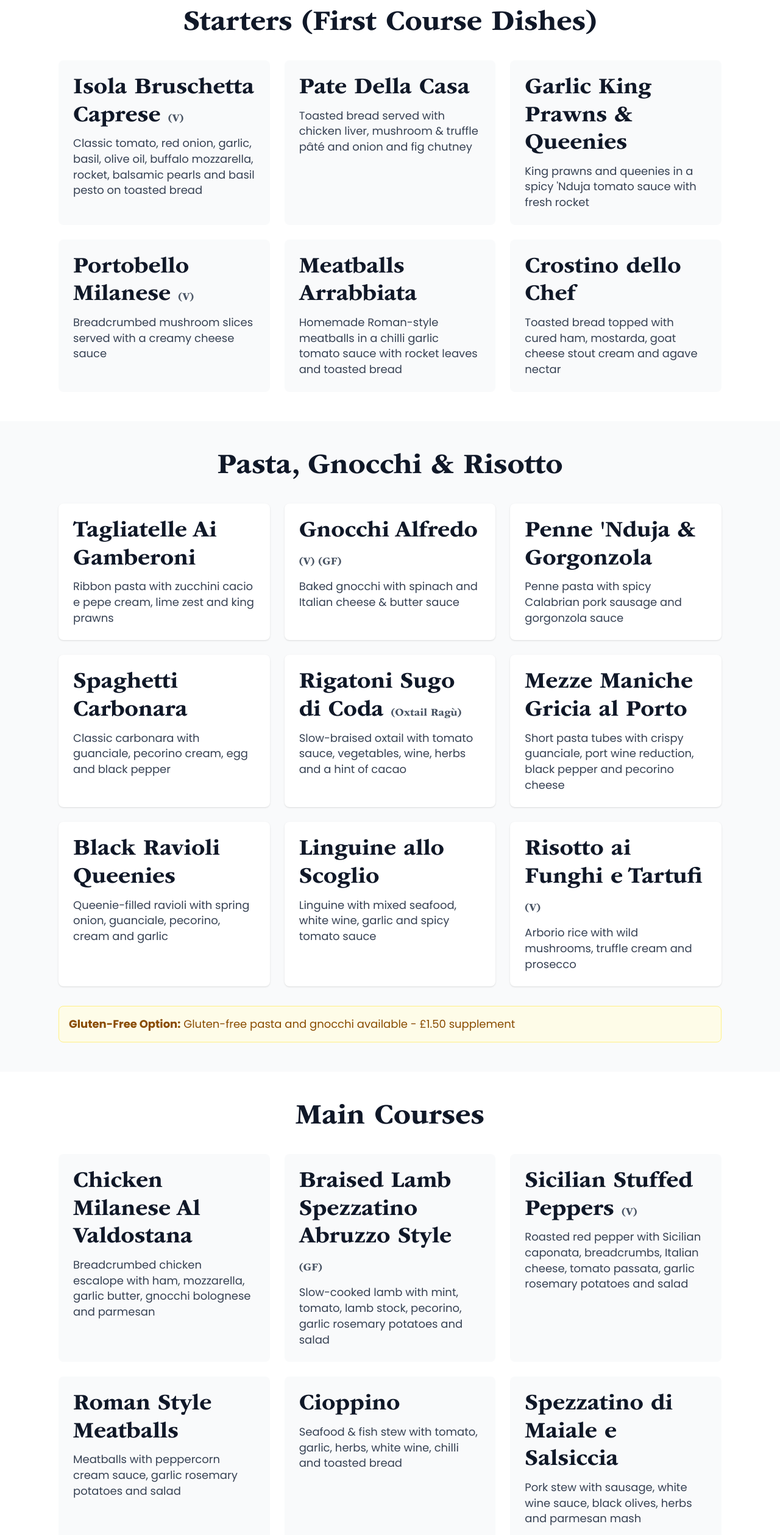
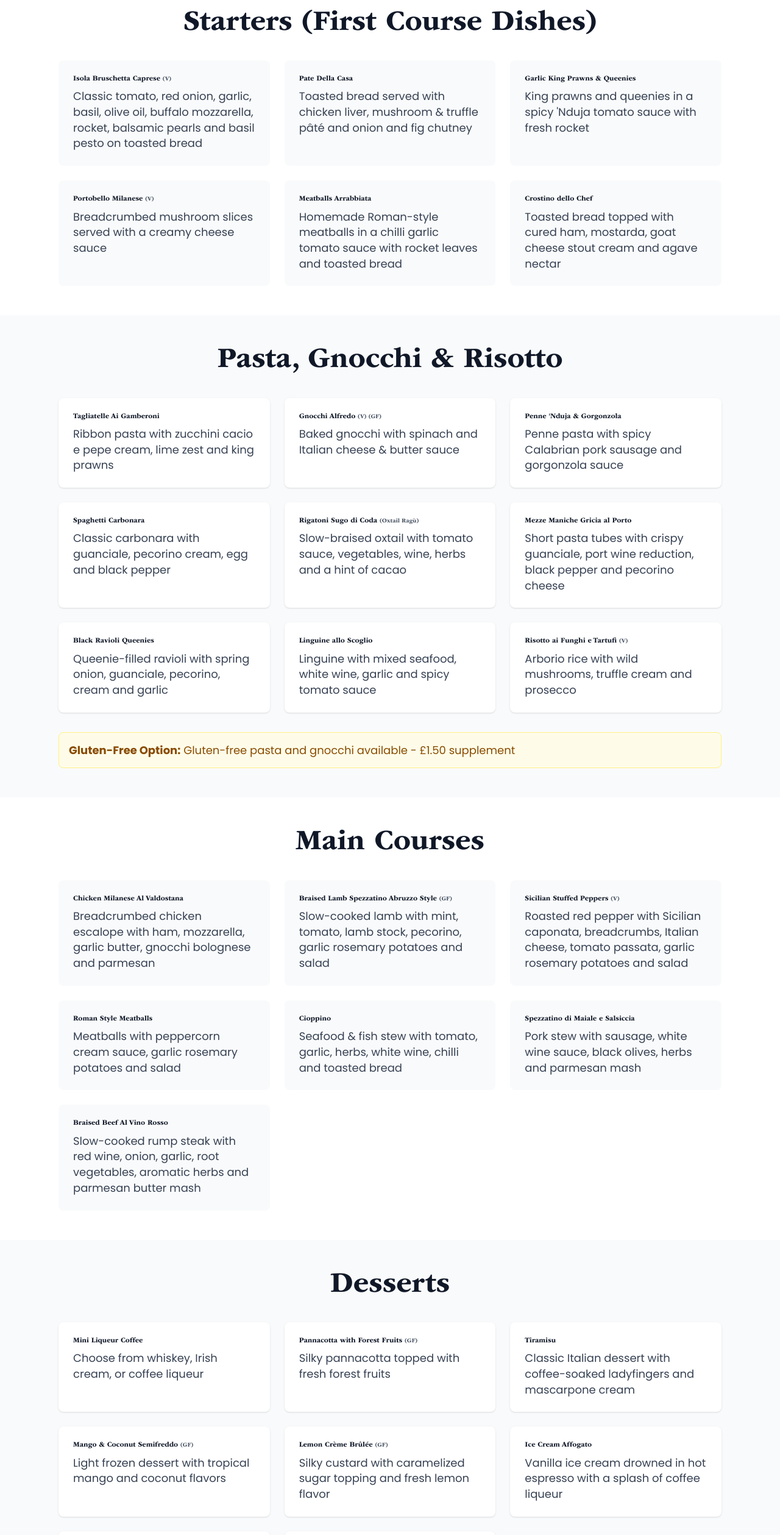
Before and after one commit to LYNKSPortal/la-nuova-isola-iom, a Next.js app: page /evening-menu in a window 1280 px wide. Shown: the part 860-3378 px from the top of the page at 61% size. Built offline with nearby package versions, Linux system fonts and the light colour scheme.

Commit message:
Force smaller item titles with inline styles - using fontSize: '12px' to override CSS conflicts

```diff
--- a/src/app/evening-menu/page.tsx
+++ b/src/app/evening-menu/page.tsx
@@ -78,32 +78,32 @@ export default function EveningMenu() {
             <h2 className="font-bold text-gray-900 mb-8 text-center text-lg md:text-xl lg:text-2xl">Starters (First Course Dishes)</h2>
             <div className="grid grid-cols-1 md:grid-cols-2 lg:grid-cols-3 gap-6">
               <div className="bg-gray-50 p-6 rounded-lg">
-                <h3 className="font-medium text-gray-900 mb-2 text-xs">Isola Bruschetta Caprese <span className="text-xs text-gray-600">(V)</span></h3>
+                <h3 className="font-medium text-gray-900 mb-2" style={{fontSize: '12px'}}>Isola Bruschetta Caprese <span className="text-gray-600" style={{fontSize: '10px'}}>(V)</span></h3>
                 <p className="text-sm text-gray-700">Classic tomato, red onion, garlic, basil, olive oil, buffalo mozzarella, rocket, balsamic pearls and basil pesto on toasted bread</p>
               </div>
 
               <div className="bg-gray-50 p-6 rounded-lg">
-                <h3 className="font-medium text-gray-900 mb-2 text-xs">Pate Della Casa</h3>
+                <h3 className="font-medium text-gray-900 mb-2" style={{fontSize: '12px'}}>Pate Della Casa</h3>
                 <p className="text-sm text-gray-700">Toasted bread served with chicken liver, mushroom & truffle pâté and onion and fig chutney</p>
               </div>
 
               <div className="bg-gray-50 p-6 rounded-lg">
-                <h3 className="font-medium text-gray-900 mb-2 text-xs">Garlic King Prawns & Queenies</h3>
+                <h3 className="font-medium text-gray-900 mb-2" style={{fontSize: '12px'}}>Garlic King Prawns & Queenies</h3>
                 <p className="text-sm text-gray-700">King prawns and queenies in a spicy 'Nduja tomato sauce with fresh rocket</p>
               </div>
 
               <div className="bg-gray-50 p-6 rounded-lg">
-                <h3 className="font-medium text-gray-900 mb-2 text-xs">Portobello Milanese <span className="text-xs text-gray-600">(V)</span></h3>
+                <h3 className="font-medium text-gray-900 mb-2" style={{fontSize: '12px'}}>Portobello Milanese <span className="text-gray-600" style={{fontSize: '10px'}}>(V)</span></h3>
                 <p className="text-sm text-gray-700">Breadcrumbed mushroom slices served with a creamy cheese sauce</p>
               </div>
 
               <div className="bg-gray-50 p-6 rounded-lg">
-                <h3 className="font-medium text-gray-900 mb-2 text-xs">Meatballs Arrabbiata</h3>
+                <h3 className="font-medium text-gray-900 mb-2" style={{fontSize: '12px'}}>Meatballs Arrabbiata</h3>
                 <p className="text-sm text-gray-700">Homemade Roman-style meatballs in a chilli garlic tomato sauce with rocket leaves and toasted bread</p>
               </div>
 
               <div className="bg-gray-50 p-6 rounded-lg">
-                <h3 className="font-medium text-gray-900 mb-2 text-xs">Crostino dello Chef</h3>
+                <h3 className="font-medium text-gray-900 mb-2" style={{fontSize: '12px'}}>Crostino dello Chef</h3>
                 <p className="text-sm text-gray-700">Toasted bread topped with cured ham, mostarda, goat cheese stout cream and agave nectar</p>
               </div>
             </div>
@@ -118,47 +118,47 @@ export default function EveningMenu() {
             <h2 className="font-bold text-gray-900 mb-8 text-center text-lg md:text-xl lg:text-2xl">Pasta, Gnocchi & Risotto</h2>
             <div className="grid grid-cols-1 md:grid-cols-2 lg:grid-cols-3 gap-6">
               <div className="bg-white p-6 rounded-lg shadow-sm">
-                <h3 className="font-medium text-gray-900 mb-2 text-xs">Tagliatelle Ai Gamberoni</h3>
+                <h3 className="font-medium text-gray-900 mb-2" style={{fontSize: '12px'}}>Tagliatelle Ai Gamberoni</h3>
                 <p className="text-sm text-gray-700">Ribbon pasta with zucchini cacio e pepe cream, lime zest and king prawns</p>
               </div>
 
               <div className="bg-white p-6 rounded-lg shadow-sm">
-                <h3 className="font-medium text-gray-900 mb-2 text-xs">Gnocchi Alfredo <span className="text-xs text-gray-600">(V) (GF)</span></h3>
+                <h3 className="font-medium text-gray-900 mb-2" style={{fontSize: '12px'}}>Gnocchi Alfredo <span className="text-gray-600" style={{fontSize: '10px'}}>(V) (GF)</span></h3>
                 <p className="text-sm text-gray-700">Baked gnocchi with spinach and Italian cheese & butter sauce</p>
               </div>
 
               <div className="bg-white p-6 rounded-lg shadow-sm">
-                <h3 className="font-medium text-gray-900 mb-2 text-xs">Penne 'Nduja & Gorgonzola</h3>
+                <h3 className="font-medium text-gray-900 mb-2" style={{fontSize: '12px'}}>Penne 'Nduja & Gorgonzola</h3>
                 <p className="text-sm text-gray-700">Penne pasta with spicy Calabrian pork sausage and gorgonzola sauce</p>
               </div>
 
               <div className="bg-white p-6 rounded-lg shadow-sm">
-                <h3 className="font-medium text-gray-900 mb-2 text-xs">Spaghetti Carbonara</h3>
+                <h3 className="font-medium text-gray-900 mb-2" style={{fontSize: '12px'}}>Spaghetti Carbonara</h3>
                 <p className="text-sm text-gray-700">Classic carbonara with guanciale, pecorino cream, egg and black pepper</p>
               </div>
 
               <div className="bg-white p-6 rounded-lg shadow-sm">
-                <h3 className="font-medium text-gray-900 mb-2 text-xs">Rigatoni Sugo di Coda <span className="text-xs text-gray-600">(Oxtail Ragù)</span></h3>
+                <h3 className="font-medium text-gray-900 mb-2" style={{fontSize: '12px'}}>Rigatoni Sugo di Coda <span className="text-gray-600" style={{fontSize: '10px'}}>(Oxtail Ragù)</span></h3>
                 <p className="text-sm text-gray-700">Slow-braised oxtail with tomato sauce, vegetables, wine, herbs and a hint of cacao</p>
               </div>
 
               <div className="bg-white p-6 rounded-lg shadow-sm">
-                <h3 className="font-medium text-gray-900 mb-2 text-xs">Mezze Maniche Gricia al Porto</h3>
+                <h3 className="font-medium text-gray-900 mb-2" style={{fontSize: '12px'}}>Mezze Maniche Gricia al Porto</h3>
                 <p className="text-sm text-gray-700">Short pasta tubes with crispy guanciale, port wine reduction, black pepper and pecorino cheese</p>
               </div>
 
               <div className="bg-white p-6 rounded-lg shadow-sm">
-                <h3 className="font-medium text-gray-900 mb-2 text-xs">Black Ravioli Queenies</h3>
+                <h3 className="font-medium text-gray-900 mb-2" style={{fontSize: '12px'}}>Black Ravioli Queenies</h3>
                 <p className="text-sm text-gray-700">Queenie-filled ravioli with spring onion, guanciale, pecorino, cream and garlic</p>
               </div>
 
               <div className="bg-white p-6 rounded-lg shadow-sm">
-                <h3 className="font-medium text-gray-900 mb-2 text-xs">Linguine allo Scoglio</h3>
+                <h3 className="font-medium text-gray-900 mb-2" style={{fontSize: '12px'}}>Linguine allo Scoglio</h3>
                 <p className="text-sm text-gray-700">Linguine with mixed seafood, white wine, garlic and spicy tomato sauce</p>
               </div>
 
               <div className="bg-white p-6 rounded-lg shadow-sm">
-                <h3 className="font-medium text-gray-900 mb-2 text-xs">Risotto ai Funghi e Tartufi <span className="text-xs text-gray-600">(V)</span></h3>
+                <h3 className="font-medium text-gray-900 mb-2" style={{fontSize: '12px'}}>Risotto ai Funghi e Tartufi <span className="text-gray-600" style={{fontSize: '10px'}}>(V)</span></h3>
                 <p className="text-sm text-gray-700">Arborio rice with wild mushrooms, truffle cream and prosecco</p>
               </div>
             </div>
@@ -179,37 +179,37 @@ export default function EveningMenu() {
             <h2 className="font-bold text-gray-900 mb-8 text-center text-lg md:text-xl lg:text-2xl">Main Courses</h2>
             <div className="grid grid-cols-1 md:grid-cols-2 lg:grid-cols-3 gap-6">
               <div className="bg-gray-50 p-6 rounded-lg">
-                <h3 className="font-medium text-gray-900 mb-2 text-xs">Chicken Milanese Al Valdostana</h3>
+                <h3 className="font-medium text-gray-900 mb-2" style={{fontSize: '12px'}}>Chicken Milanese Al Valdostana</h3>
                 <p className="text-sm text-gray-700">Breadcrumbed chicken escalope with ham, mozzarella, garlic butter, gnocchi bolognese and parmesan</p>
               </div>
 
               <div className="bg-gray-50 p-6 rounded-lg">
-                <h3 className="font-medium text-gray-900 mb-2 text-xs">Braised Lamb Spezzatino Abruzzo Style <span className="text-xs text-gray-600">(GF)</span></h3>
+                <h3 className="font-medium text-gray-900 mb-2" style={{fontSize: '12px'}}>Braised Lamb Spezzatino Abruzzo Style <span className="text-gray-600" style={{fontSize: '10px'}}>(GF)</span></h3>
                 <p className="text-sm text-gray-700">Slow-cooked lamb with mint, tomato, lamb stock, pecorino, garlic rosemary potatoes and salad</p>
               </div>
 
               <div className="bg-gray-50 p-6 rounded-lg">
-                <h3 className="font-medium text-gray-900 mb-2 text-xs">Sicilian Stuffed Peppers <span className="text-xs text-gray-600">(V)</span></h3>
+                <h3 className="font-medium text-gray-900 mb-2" style={{fontSize: '12px'}}>Sicilian Stuffed Peppers <span className="text-gray-600" style={{fontSize: '10px'}}>(V)</span></h3>
                 <p className="text-sm text-gray-700">Roasted red pepper with Sicilian caponata, breadcrumbs, Italian cheese, tomato passata, garlic rosemary potatoes and salad</p>
               </div>
 
               <div className="bg-gray-50 p-6 rounded-lg">
-                <h3 className="font-medium text-gray-900 mb-2 text-xs">Roman Style Meatballs</h3>
+                <h3 className="font-medium text-gray-900 mb-2" style={{fontSize: '12px'}}>Roman Style Meatballs</h3>
                 <p className="text-sm text-gray-700">Meatballs with peppercorn cream sauce, garlic rosemary potatoes and salad</p>
               </div>
 
               <div className="bg-gray-50 p-6 rounded-lg">
-                <h3 className="font-medium text-gray-900 mb-2 text-xs">Cioppino</h3>
+                <h3 className="font-medium text-gray-900 mb-2" style={{fontSize: '12px'}}>Cioppino</h3>
                 <p className="text-sm text-gray-700">Seafood & fish stew with tomato, garlic, herbs, white wine, chilli and toasted bread</p>
               </div>
 
               <div className="bg-gray-50 p-6 rounded-lg">
-                <h3 className="font-medium text-gray-900 mb-2 text-xs">Spezzatino di Maiale e Salsiccia</h3>
+                <h3 className="font-medium text-gray-900 mb-2" style={{fontSize: '12px'}}>Spezzatino di Maiale e Salsiccia</h3>
                 <p className="text-sm text-gray-700">Pork stew with sausage, white wine sauce, black olives, herbs and parmesan mash</p>
               </div>
 
               <div className="bg-gray-50 p-6 rounded-lg">
-                <h3 className="font-medium text-gray-900 mb-2 text-xs">Braised Beef Al Vino Rosso</h3>
+                <h3 className="font-medium text-gray-900 mb-2" style={{fontSize: '12px'}}>Braised Beef Al Vino Rosso</h3>
                 <p className="text-sm text-gray-700">Slow-cooked rump steak with red wine, onion, garlic, root vegetables, aromatic herbs and parmesan butter mash</p>
               </div>
             </div>
@@ -224,42 +224,42 @@ export default function EveningMenu() {
             <h2 className="font-bold text-gray-900 mb-8 text-center text-lg md:text-xl lg:text-2xl">Desserts</h2>
             <div className="grid grid-cols-1 md:grid-cols-2 lg:grid-cols-3 gap-6">
               <div className="bg-white p-6 rounded-lg shadow-sm">
-                <h3 className="font-medium text-gray-900 mb-2 text-xs">Mini Liqueur Coffee</h3>
+                <h3 className="font-medium text-gray-900 mb-2" style={{fontSize: '12px'}}>Mini Liqueur Coffee</h3>
                 <p className="text-sm text-gray-700">Choose from whiskey, Irish cream, or coffee liqueur</p>
               </div>
 
               <div className="bg-white p-6 rounded-lg shadow-sm">
-                <h3 className="font-medium text-gray-900 mb-2 text-xs">Pannacotta with Forest Fruits <span className="text-xs text-gray-600">(GF)</span></h3>
+                <h3 className="font-medium text-gray-900 mb-2" style={{fontSize: '12px'}}>Pannacotta with Forest Fruits <span className="text-gray-600" style={{fontSize: '10px'}}>(GF)</span></h3>
                 <p className="text-sm text-gray-700">Silky pannacotta topped with fresh forest fruits</p>
               </div>
 
               <div className="bg-white p-6 rounded-lg shadow-sm">
-                <h3 className="font-medium text-gray-900 mb-2 text-xs">Tiramisu</h3>
+                <h3 className="font-medium text-gray-900 mb-2" style={{fontSize: '12px'}}>Tiramisu</h3>
                 <p className="text-sm text-gray-700">Classic Italian dessert with coffee-soaked ladyfingers and mascarpone cream</p>
               </div>
 
               <div className="bg-white p-6 rounded-lg shadow-sm">
-                <h3 className="font-medium text-gray-900 mb-2 text-xs">Mango & Coconut Semifreddo <span className="text-xs text-gray-600">(GF)</span></h3>
+                <h3 className="font-medium text-gray-900 mb-2" style={{fontSize: '12px'}}>Mango & Coconut Semifreddo <span className="text-gray-600" style={{fontSize: '10px'}}>(GF)</span></h3>
                 <p className="text-sm text-gray-700">Light frozen dessert with tropical mango and coconut flavors</p>
               </div>
 
               <div className="bg-white p-6 rounded-lg shadow-sm">
-                <h3 className="font-medium text-gray-900 mb-2 text-xs">Lemon Crème Brûlée <span className="text-xs text-gray-600">(GF)</span></h3>
+                <h3 className="font-medium text-gray-900 mb-2" style={{fontSize: '12px'}}>Lemon Crème Brûlée <span className="text-gray-600" style={{fontSize: '10px'}}>(GF)</span></h3>
                 <p className="text-sm text-gray-700">Silky custard with caramelized sugar topping and fresh lemon flavor</p>
               </div>
 
               <div className="bg-white p-6 rounded-lg shadow-sm">
-                <h3 className="font-medium text-gray-900 mb-2 text-xs">Ice Cream Affogato</h3>
+                <h3 className="font-medium text-gray-900 mb-2" style={{fontSize: '12px'}}>Ice Cream Affogato</h3>
                 <p className="text-sm text-gray-700">Vanilla ice cream drowned in hot espresso with a splash of coffee liqueur</p>
               </div>
 
               <div className="bg-white p-6 rounded-lg shadow-sm">
-                <h3 className="font-medium text-gray-900 mb-2 text-xs">Chocolate Cake & Pistachio Custard <span className="text-xs text-gray-600">(GF)</span></h3>
+                <h3 className="font-medium text-gray-900 mb-2" style={{fontSize: '12px'}}>Chocolate Cake & Pistachio Custard <span className="text-gray-600" style={{fontSize: '10px'}}>(GF)</span></h3>
                 <p className="text-sm text-gray-700">Rich chocolate cake served with creamy pistachio custard</p>
               </div>
 
               <div className="bg-white p-6 rounded-lg shadow-sm">
-                <h3 className="font-medium text-gray-900 mb-2 text-xs">Manx Ice Cream Selection</h3>
+                <h3 className="font-medium text-gray-900 mb-2" style={{fontSize: '12px'}}>Manx Ice Cream Selection</h3>
                 <p className="text-sm text-gray-700">Choose 3 scoops of our local Manx ice cream: vanilla, strawberry, chocolate, or salted caramel</p>
               </div>
             </div>
```
Also changed, not shown: src/app/lunch-menu/page.tsx (+24 -24 lines).
